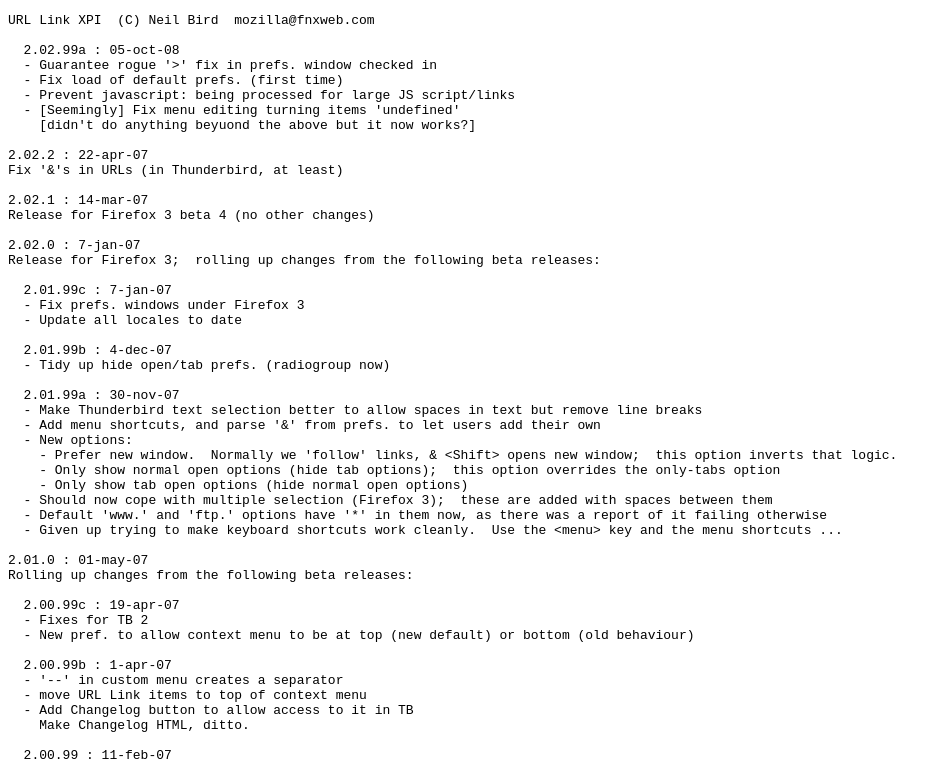
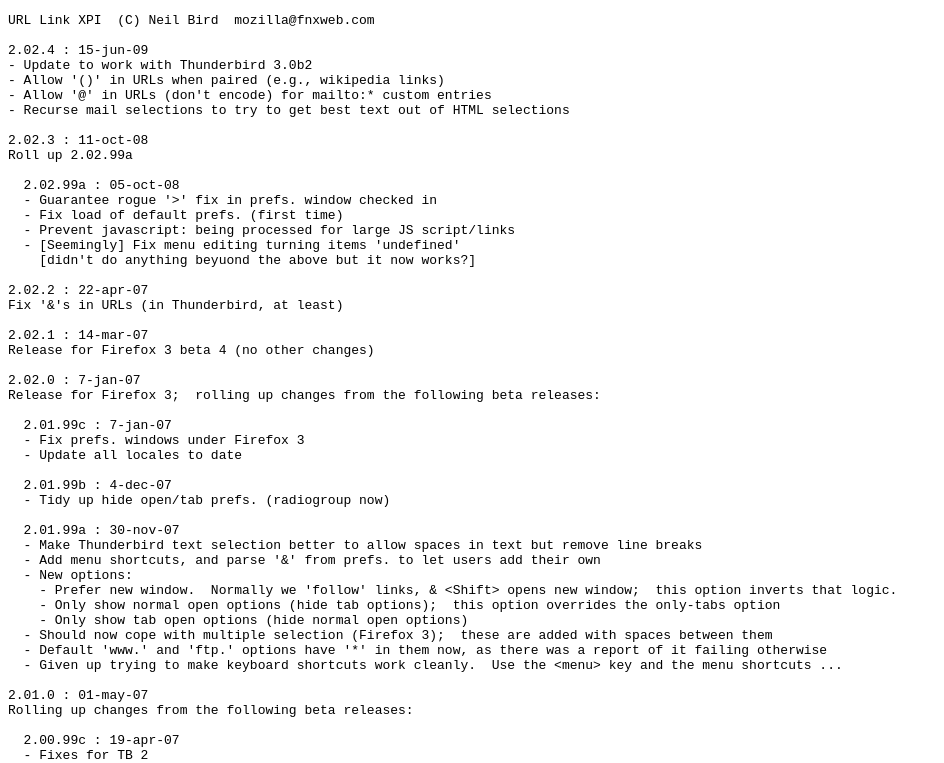
Before and after one commit to fnxweb/urllink, a plain HTML site: page src/content/history.html in a window 1280 px wide. Shown: the top 763 px of the page, without its empty margins (0-944 px from the left). Drawn offline with Linux system fonts and the light colour scheme.

Commit message:
2.02.4
git-svn-id: http://fnx.fnxweb.co.uk/repos/fnx/urllink/trunk@790 5a3ab4dc-b762-4687-8486-9e4b0467cd83

```diff
--- a/src/content/history.html
+++ b/src/content/history.html
@@ -4,6 +4,15 @@
 <head> <meta http-equiv="Content-Type" content="text/html; charset=UTF-8"> <title>URL Link Changelog</title> </head>
 <body> <pre>
 URL Link XPI  (C) Neil Bird  mozilla@fnxweb.com
+
+2.02.4 : 15-jun-09
+- Update to work with Thunderbird 3.0b2
+- Allow '()' in URLs when paired (e.g., wikipedia links)
+- Allow '@' in URLs (don't encode) for mailto:* custom entries
+- Recurse mail selections to try to get best text out of HTML selections
+
+2.02.3 : 11-oct-08
+Roll up 2.02.99a
 
   2.02.99a : 05-oct-08
   - Guarantee rogue '&gt;' fix in prefs. window checked in
```
Also changed, not shown: 2 other files.
